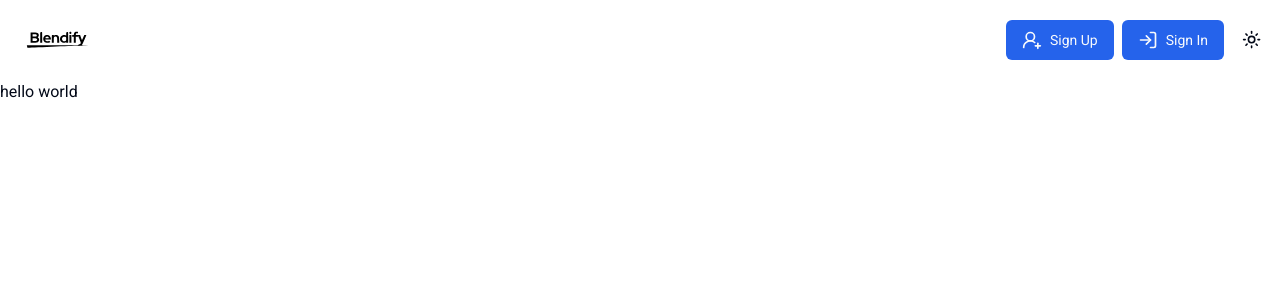
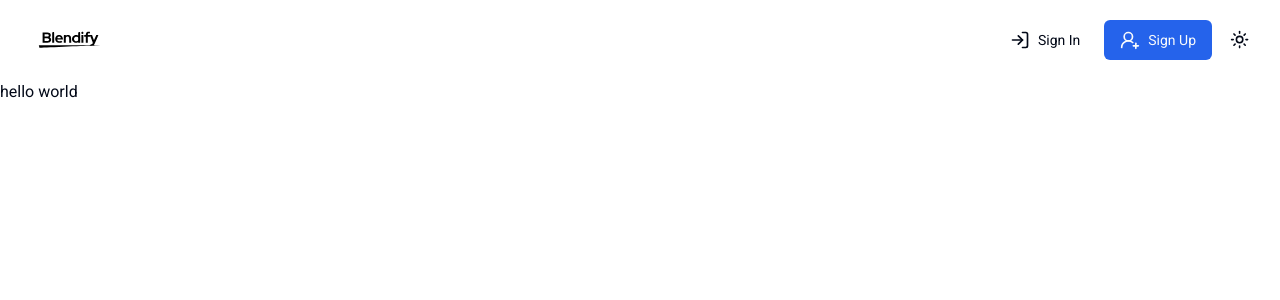
Before and after one commit to discuzz-labs/discuzz, a Next.js app: page / in a window 1280 px wide. Shown: the top 300 px of the page. Built offline with nearby package versions, Linux system fonts and the light colour scheme; no server answers.

Commit message:
Updated the ui of the navbar

```diff
--- a/src/app/(auth)/sign-in/[[...sign-in]]/page.tsx
+++ b/src/app/(auth)/sign-in/[[...sign-in]]/page.tsx
@@ -15,7 +15,6 @@ export default function SignInPage() {
           layout: {
             socialButtonsPlacement: config.clerk.socialButtonsPlacement,
             socialButtonsVariant: config.clerk.socialButtonsVariant,
-            termsPageUrl: "/terms",
           },
         }}
       />
--- a/src/app/(auth)/sign-up/[[...sign-up]]/page.tsx
+++ b/src/app/(auth)/sign-up/[[...sign-up]]/page.tsx
@@ -15,7 +15,6 @@ export default function SignUpPage() {
           layout: {
             socialButtonsPlacement: config.clerk.socialButtonsPlacement,
             socialButtonsVariant: config.clerk.socialButtonsVariant,
-            termsPageUrl: "/terms",
           },
         }}
       />
--- a/src/components/Navbar/Navbar.tsx
+++ b/src/components/Navbar/Navbar.tsx
@@ -10,7 +10,7 @@ import UserActions from "./UserActions";
 export default function Navbar() {
   const { resolvedTheme } = useTheme();
   return (
-    <div className="z-20 backdrop-blur-md bg-white/50 dark:bg-black/50 px-2 py-2 items-center flex sticky top-0 h-[10vh]">
+    <div className="z-20 backdrop-blur-md bg-white/50 dark:bg-black/50 px-5 py-2 items-center flex sticky top-0 h-[10vh]">
       <div className="flex gap-5 items-center">
         <Link href="/">
           <Image
--- a/src/components/Navbar/UserActions.tsx
+++ b/src/components/Navbar/UserActions.tsx
@@ -10,18 +10,18 @@ export default function UserActions() {
         <UserButton />
       </SignedIn>
       <SignedOut>
+        <Link href="/sign-in">
+          <Button variant="ghost" className="flex items-center gap-2">
+            <LogIn size={20} />
+            Sign In
+          </Button>
+        </Link>
         <Link href="/sign-up">
           <Button className="flex items-center gap-2 dark:bg-white">
             <UserRoundPlus size={20} />
             Sign Up
           </Button>
         </Link>
-        <Link href="/sign-in">
-          <Button className="flex items-center gap-2 dark:bg-white">
-            <LogIn size={20} />
-            Sign In
-          </Button>
-        </Link>
       </SignedOut>
     </>
   );
```
